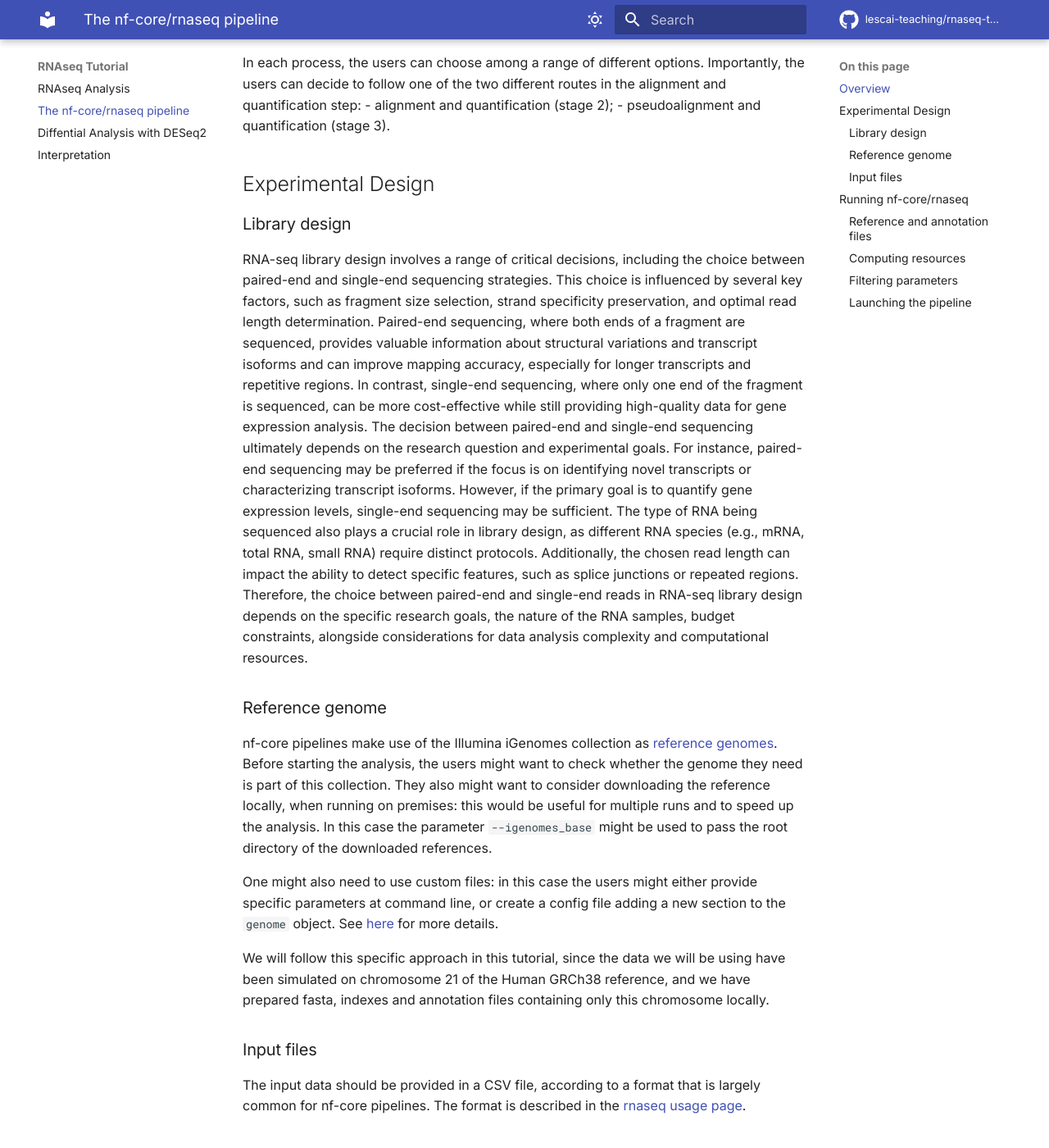
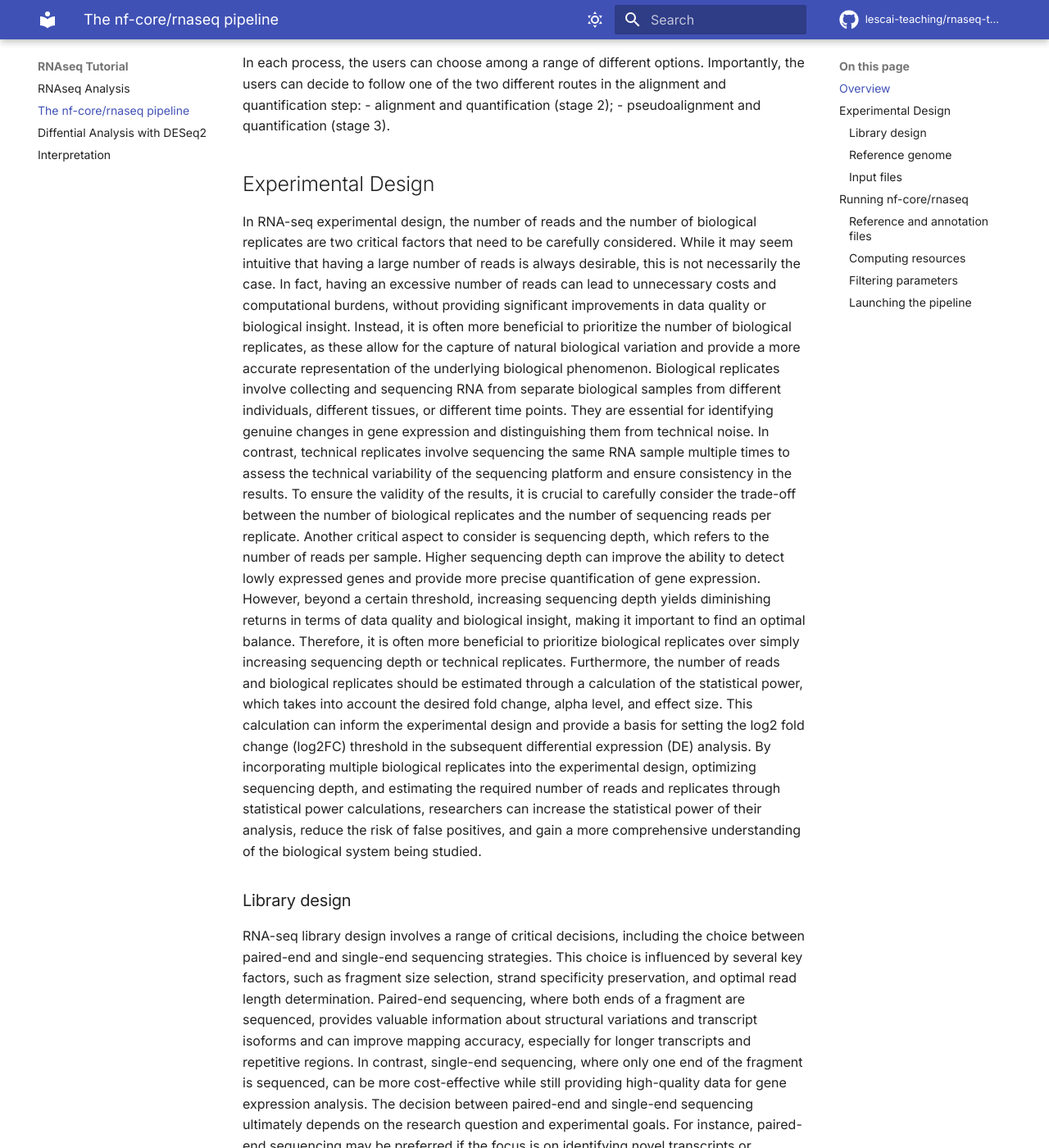
Before and after one commit to santorsola-teaching/nf-core-gitpod-run, an MkDocs documentation site: the page built from docs/rnaseq.md, in a window 1280 px wide and 1400 px high, scrolled down 658 px. Shown: the whole window at 82% size. Built offline with MkDocs 1.6.1 and Material for MkDocs 9.7.7, drawn with Linux system fonts in a browser that asks for light colours; comment, search, counter and statistics services are not loaded.

Commit message:
experimental design paragraph

```diff
--- a/docs/rnaseq.md
+++ b/docs/rnaseq.md
@@ -14,6 +14,9 @@ In each process, the users can choose among a range of different options. Import
 
 ## Experimental Design
 
+In RNA-seq experimental design, the number of reads and the number of biological replicates are two critical factors that need to be carefully considered. While it may seem intuitive that having a large number of reads is always desirable, this is not necessarily the case. In fact, having an excessive number of reads can lead to unnecessary costs and computational burdens, without providing significant improvements in data quality or biological insight. Instead, it is often more beneficial to prioritize the number of biological replicates, as these allow for the capture of natural biological variation and provide a more accurate representation of the underlying biological phenomenon. Biological replicates involve collecting and sequencing RNA from separate biological samples from different individuals, different tissues, or different time points. They are essential for identifying genuine changes in gene expression and distinguishing them from technical noise. In contrast, technical replicates involve sequencing the same RNA sample multiple times to assess the technical variability of the sequencing platform and ensure consistency in the results.
+To ensure the validity of the results, it is crucial to carefully consider the trade-off between the number of biological replicates and the number of sequencing reads per replicate. Another critical aspect to consider is sequencing depth, which refers to the number of reads per sample. Higher sequencing depth can improve the ability to detect lowly expressed genes and provide more precise quantification of gene expression. However, beyond a certain threshold, increasing sequencing depth yields diminishing returns in terms of data quality and biological insight, making it important to find an optimal balance. Therefore, it is often more beneficial to prioritize biological replicates over simply increasing sequencing depth or technical replicates.
+Furthermore, the number of reads and biological replicates should be estimated through a calculation of the statistical power, which takes into account the desired fold change, alpha level, and effect size. This calculation can inform the experimental design and provide a basis for setting the log2 fold change (log2FC) threshold in the subsequent differential expression (DE) analysis. By incorporating multiple biological replicates into the experimental design, optimizing sequencing depth, and estimating the required number of reads and replicates through statistical power calculations, researchers can increase the statistical power of their analysis, reduce the risk of false positives, and gain a more comprehensive understanding of the biological system being studied.
 
 ### Library design
 
```
